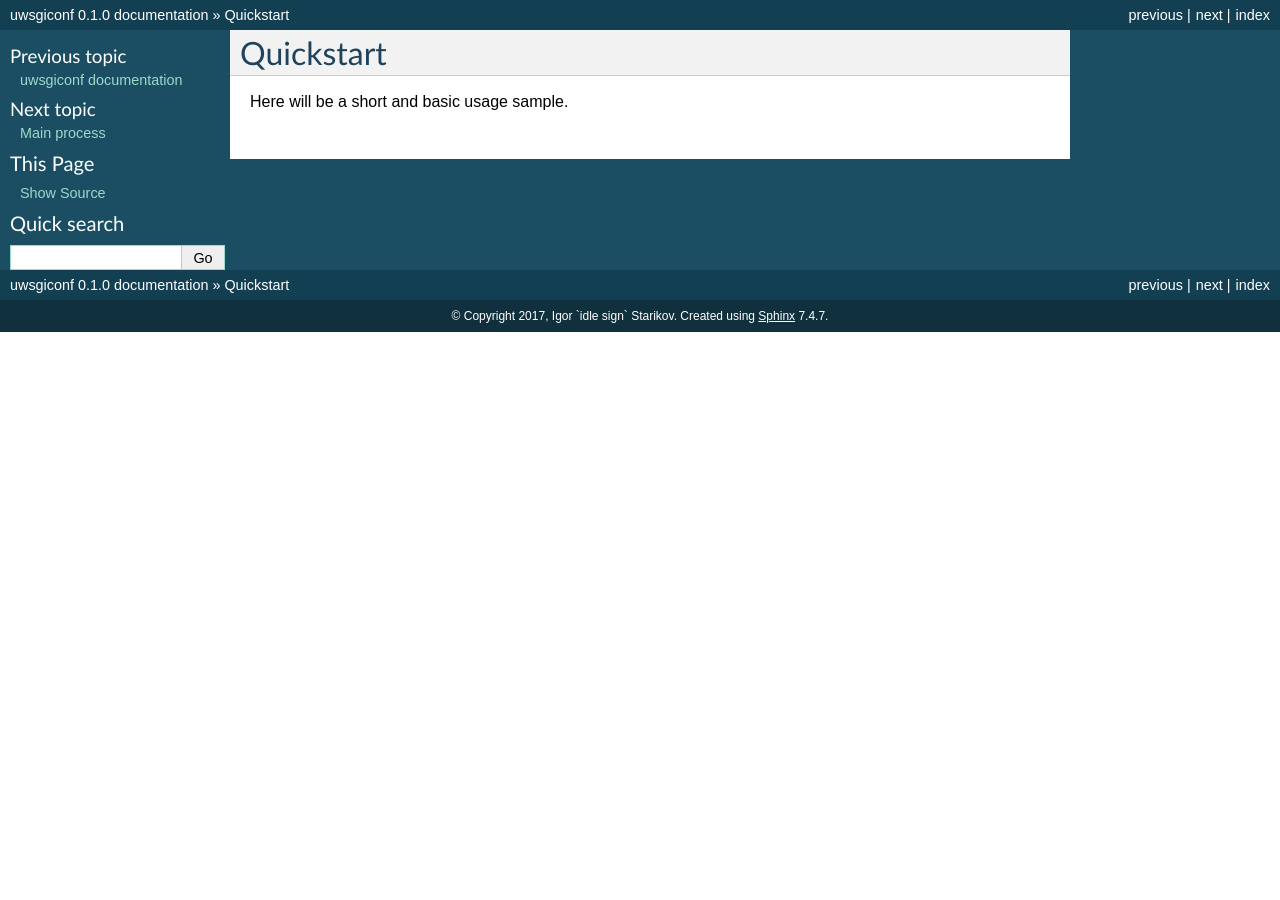
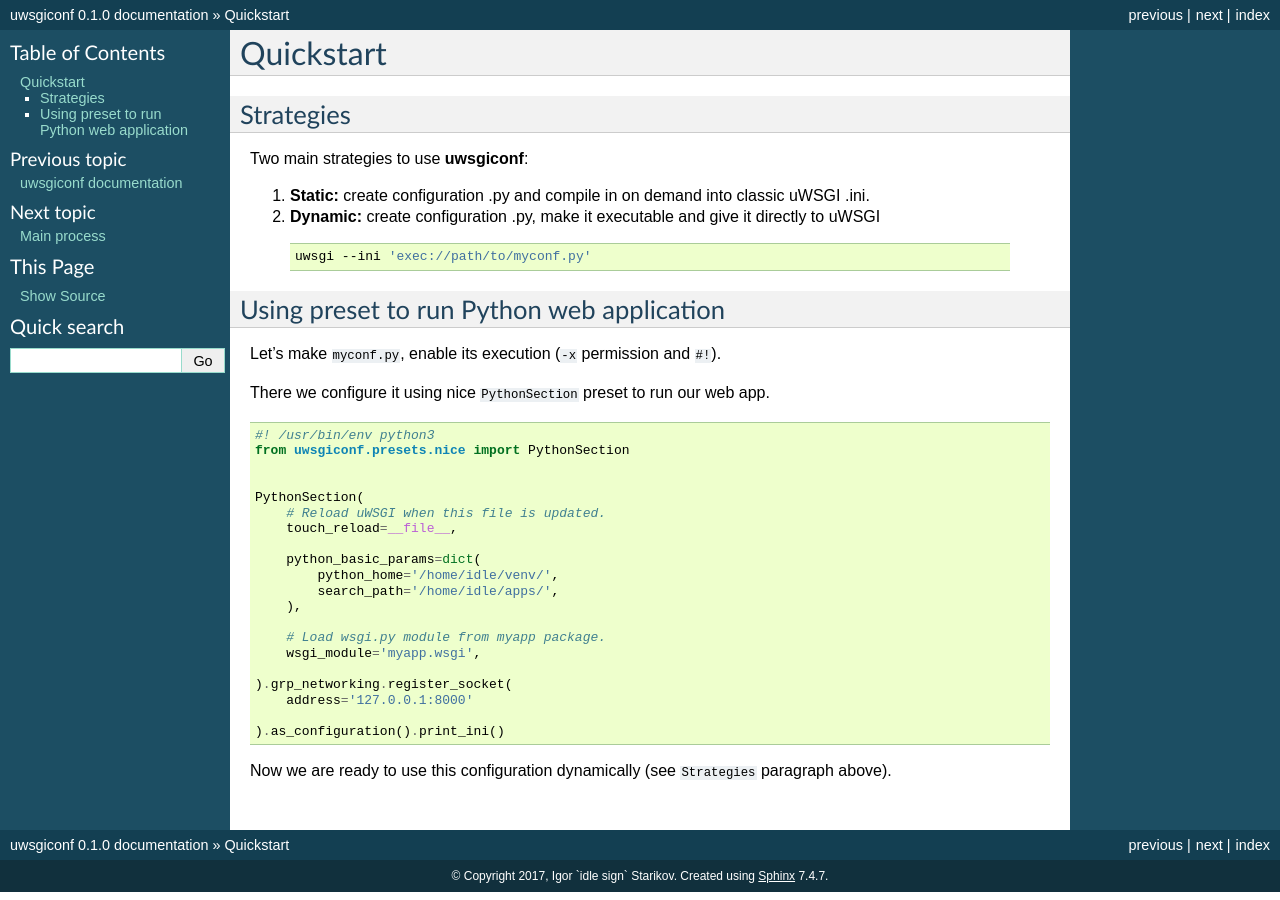
Before and after one commit to idlesign/uwsgiconf, a Sphinx documentation site: the page built from docs/source/quickstart.rst, in a window 1280 px wide. Built offline with Sphinx 7.4.7, drawn with Linux system fonts in a browser that asks for light colours; pages that are not in the unit, such as notebooks, are missing from menus.

Commit message:
Docs updated.

```diff
--- a/docs/source/quickstart.rst
+++ b/docs/source/quickstart.rst
@@ -1,4 +1,47 @@
 Quickstart
 ==========
 
-Here will be a short and basic usage sample.
+Strategies
+----------
+
+Two main strategies to use **uwsgiconf**:
+
+1. **Static:** create configuration .py and compile in on demand into classic uWSGI .ini.
+2. **Dynamic:** create configuration .py, make it executable and give it directly to uWSGI
+
+  .. code-block:: bash
+
+    uwsgi --ini 'exec://path/to/myconf.py'
+
+
+Using preset to run Python web application
+------------------------------------------
+
+Let's make ``myconf.py``, enable its execution (``-x`` permission and ``#!``).
+
+There we configure it using nice ``PythonSection`` preset to run our web app.
+
+.. code-block:: python
+
+    #! /usr/bin/env python3
+    from uwsgiconf.presets.nice import PythonSection
+
+
+    PythonSection(
+        # Reload uWSGI when this file is updated.
+        touch_reload=__file__,
+
+        python_basic_params=dict(
+            python_home='/home/idle/venv/',
+            search_path='/home/idle/apps/',
+        ),
+
+        # Load wsgi.py module from myapp package.
+        wsgi_module='myapp.wsgi',
+
+    ).grp_networking.register_socket(
+        address='127.0.0.1:8000'
+
+    ).as_configuration().print_ini()
+
+Now we are ready to use this configuration dynamically (see ``Strategies`` paragraph above).
```
Also changed, not shown: README.rst (+33 -0 lines).
